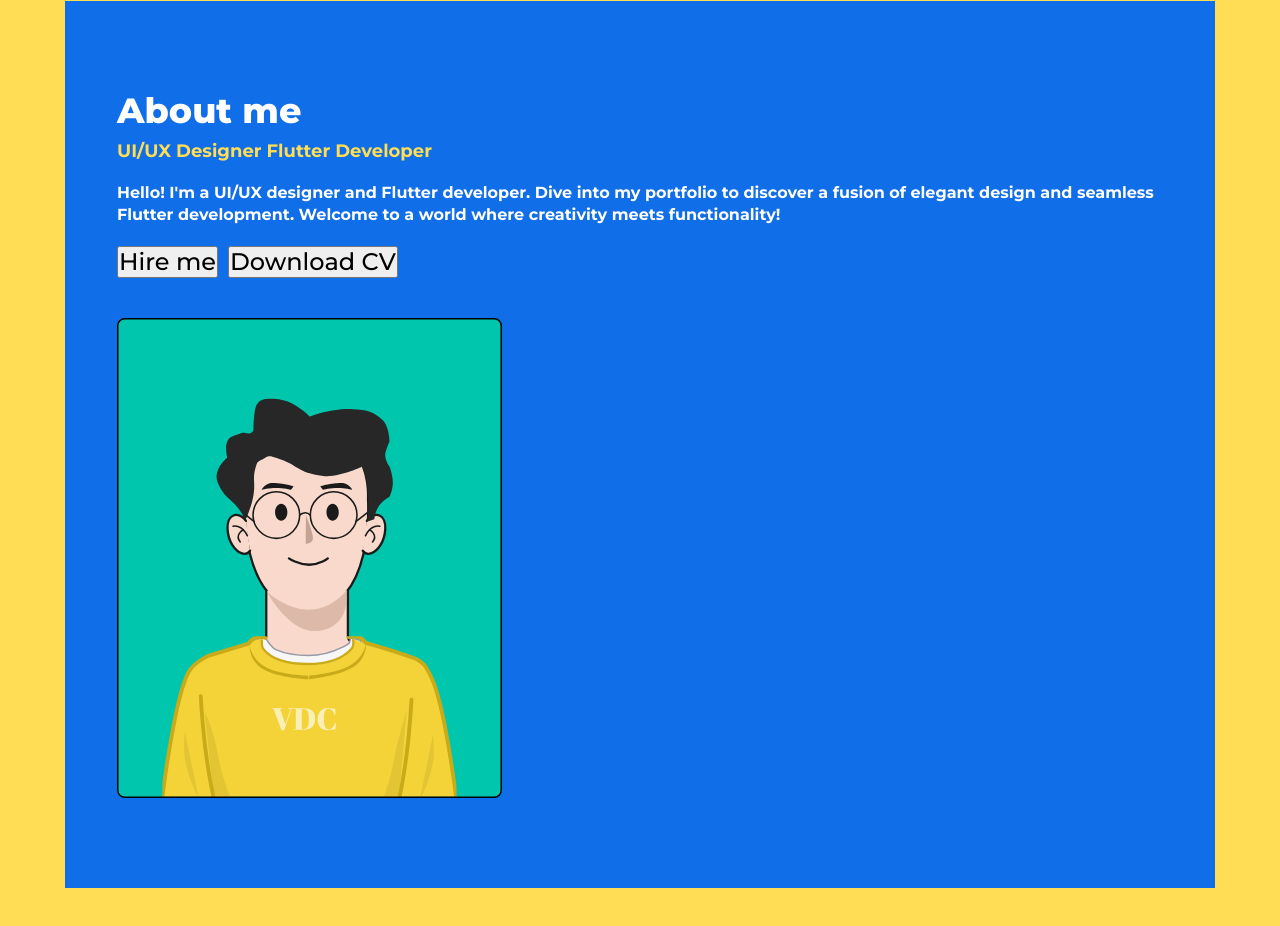
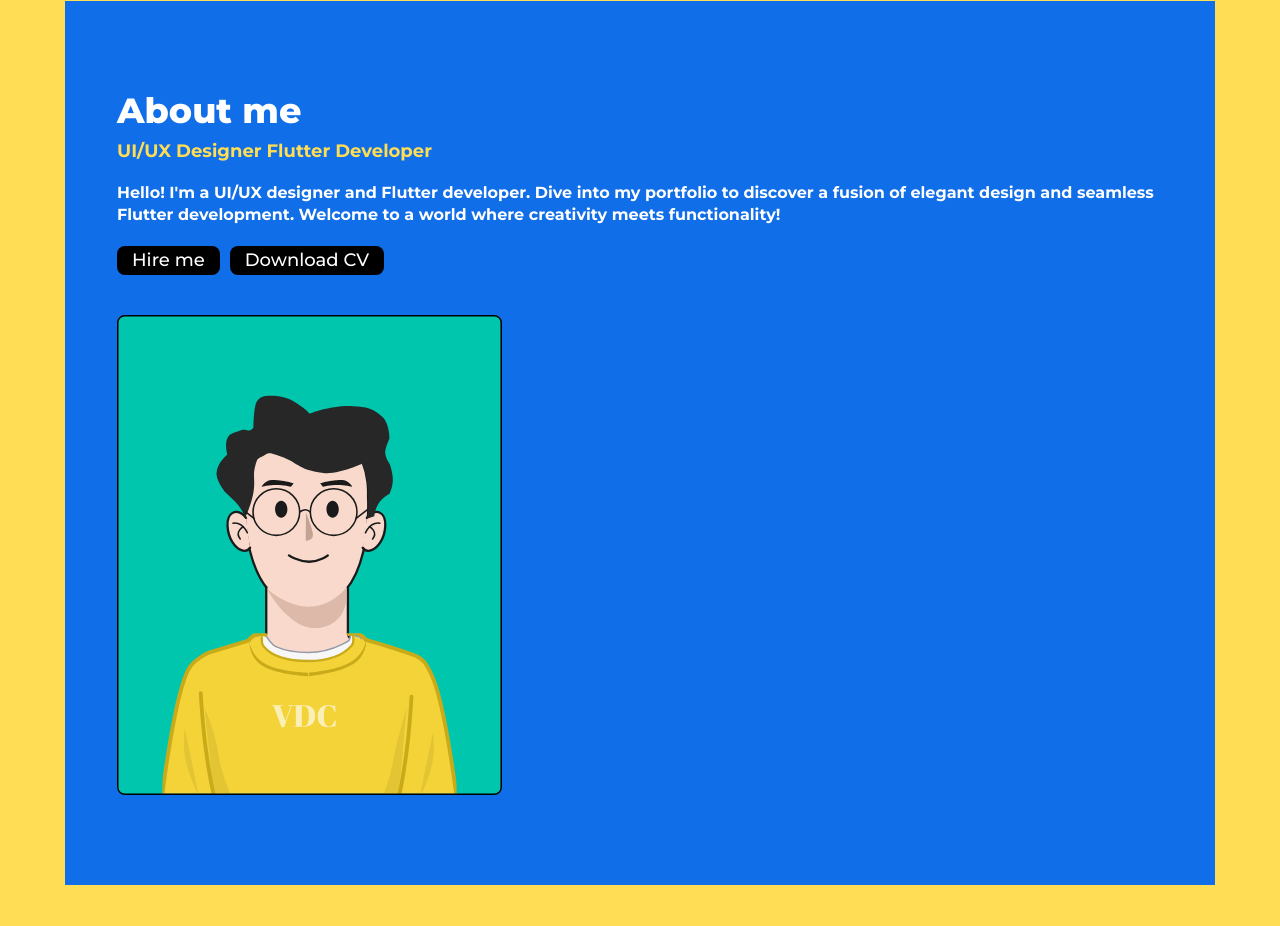
Before and after one commit to bekzodxudaybergenow/adam-portfolio-site, a plain HTML site: page index.html in a window 1280 px wide. Shown: the part 1044-1970 px from the top of the page. Drawn offline with Linux system fonts and the light colour scheme.

Commit message:
Update the styles of the base section

```diff
--- a/scss/base/_base.scss
+++ b/scss/base/_base.scss
@@ -62,6 +62,20 @@ h1 {
         top: 4px;
     }
 }
+.btn2 {
+    display: flex;
+    align-items: center;
+    justify-content: center;
+    position: relative;
+    font-size: 18px;
+    padding: 4px 15px;
+    border: none;
+    border-radius: 8px;
+    color: var(--white-color);
+    background-color: var(--black-color);
+    cursor: pointer;
+}
+
 @media screen and (min-width: 1024px) {
     .btn {
         font-size: 22px;
```
Also changed, not shown: css/main.css.
